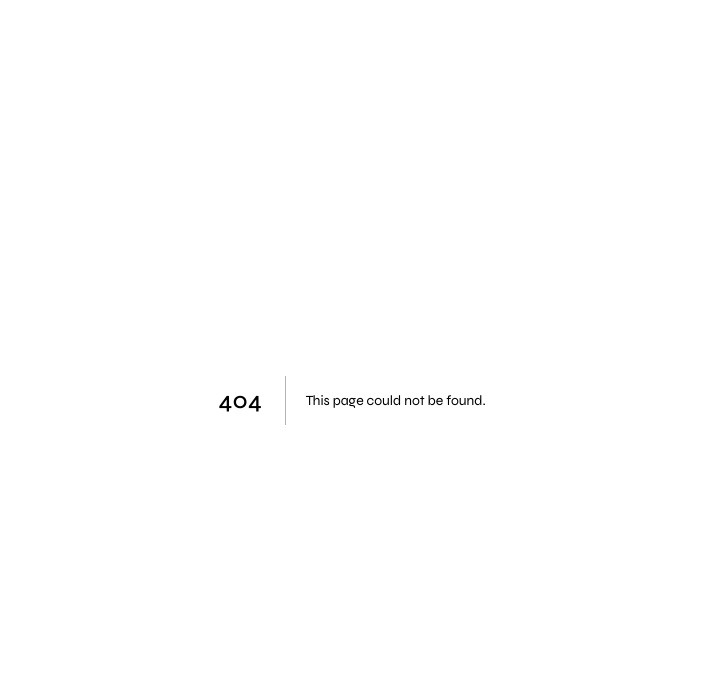
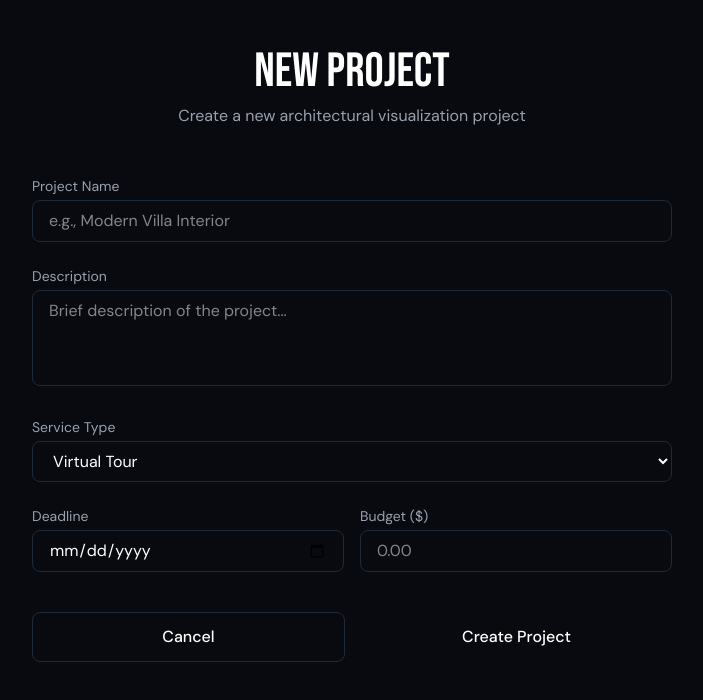
Before and after one commit to viztrlabs/Vizagent, a Next.js app: page /projects/new in a window 1280 px wide. Before the commit this address had no page. Shown: the top 700 px of the page, without its empty margins (288-991 px from the left). Built offline with nearby package versions, Linux system fonts and the light colour scheme.

Commit message:
feat: add new project creation page

```diff
--- /dev/null
+++ b/app/projects/new/page.tsx
@@ -0,0 +1,133 @@
+'use client';
+
+import { useState } from 'react';
+import { useRouter } from 'next/navigation';
+
+export default function NewProjectPage() {
+  const router = useRouter();
+  const [formData, setFormData] = useState({
+    name: '',
+    description: '',
+    serviceType: 'tour',
+    deadline: '',
+    budget: '',
+  });
+  const [submitting, setSubmitting] = useState(false);
+
+  const handleSubmit = async (e: React.FormEvent) => {
+    e.preventDefault();
+    setSubmitting(true);
+
+    try {
+      const response = await fetch('/api/projects', {
+        method: 'POST',
+        headers: { 'Content-Type': 'application/json' },
+        body: JSON.stringify({
+          name: formData.name,
+          description: formData.description,
+          service_type: formData.serviceType,
+          deadline: formData.deadline || undefined,
+          budget: formData.budget ? parseFloat(formData.budget) : undefined,
+        }),
+      });
+
+      if (response.ok) {
+        const { project } = await response.json();
+        router.push(`/configurator/${project.id}`);
+      }
+    } catch (error) {
+      console.error('Failed to create project:', error);
+    } finally {
+      setSubmitting(false);
+    }
+  };
+
+  return (
+    <div className="min-h-screen bg-bg py-12">
+      <div className="max-w-2xl mx-auto px-4">
+        <h1 className="font-display text-5xl text-center mb-2">New Project</h1>
+        <p className="text-gray-400 text-center mb-12">
+          Create a new architectural visualization project
+        </p>
+
+        <form onSubmit={handleSubmit} className="space-y-6">
+          <div>
+            <label className="block text-sm text-gray-400 mb-1">Project Name</label>
+            <input
+              type="text"
+              value={formData.name}
+              onChange={(e) => setFormData({ ...formData, name: e.target.value })}
+              className="w-full px-4 py-2 bg-surface border border-gray-800 rounded-lg text-white focus:outline-none focus:border-cyan"
+              placeholder="e.g., Modern Villa Interior"
+              required
+            />
+          </div>
+
+          <div>
+            <label className="block text-sm text-gray-400 mb-1">Description</label>
+            <textarea
+              value={formData.description}
+              onChange={(e) => setFormData({ ...formData, description: e.target.value })}
+              className="w-full px-4 py-2 bg-surface border border-gray-800 rounded-lg text-white focus:outline-none focus:border-cyan h-24 resize-none"
+              placeholder="Brief description of the project..."
+            />
+          </div>
+
+          <div>
+            <label className="block text-sm text-gray-400 mb-1">Service Type</label>
+            <select
+              value={formData.serviceType}
+              onChange={(e) => setFormData({ ...formData, serviceType: e.target.value })}
+              className="w-full px-4 py-2 bg-surface border border-gray-800 rounded-lg text-white focus:outline-none focus:border-cyan"
+            >
+              <option value="tour">Virtual Tour</option>
+              <option value="xr">XR Configurator</option>
+              <option value="render">3D Rendering</option>
+            </select>
+          </div>
+
+          <div className="grid grid-cols-2 gap-4">
+            <div>
+              <label className="block text-sm text-gray-400 mb-1">Deadline</label>
+              <input
+                type="date"
+                value={formData.deadline}
+                onChange={(e) => setFormData({ ...formData, deadline: e.target.value })}
+                className="w-full px-4 py-2 bg-surface border border-gray-800 rounded-lg text-white focus:outline-none focus:border-cyan"
+              />
+            </div>
+            <div>
+              <label className="block text-sm text-gray-400 mb-1">Budget ($)</label>
+              <input
+                type="number"
+                value={formData.budget}
+                onChange={(e) => setFormData({ ...formData, budget: e.target.value })}
+                className="w-full px-4 py-2 bg-surface border border-gray-800 rounded-lg text-white focus:outline-none focus:border-cyan"
+                placeholder="0.00"
+                min="0"
+                step="0.01"
+              />
+            </div>
+          </div>
+
+          <div className="flex gap-4 pt-4">
+            <button
+              type="button"
+              onClick={() => router.back()}
+              className="flex-1 py-3 bg-surface border border-gray-800 text-white rounded-lg font-medium hover:bg-surface/80 transition-colors"
+            >
+              Cancel
+            </button>
+            <button
+              type="submit"
+              disabled={submitting}
+              className="flex-1 py-3 bg-cyan text-bg rounded-lg font-medium hover:bg-cyan/90 transition-colors disabled:opacity-50"
+            >
+              {submitting ? 'Creating...' : 'Create Project'}
+            </button>
+          </div>
+        </form>
+      </div>
+    </div>
+  );
+}
```
